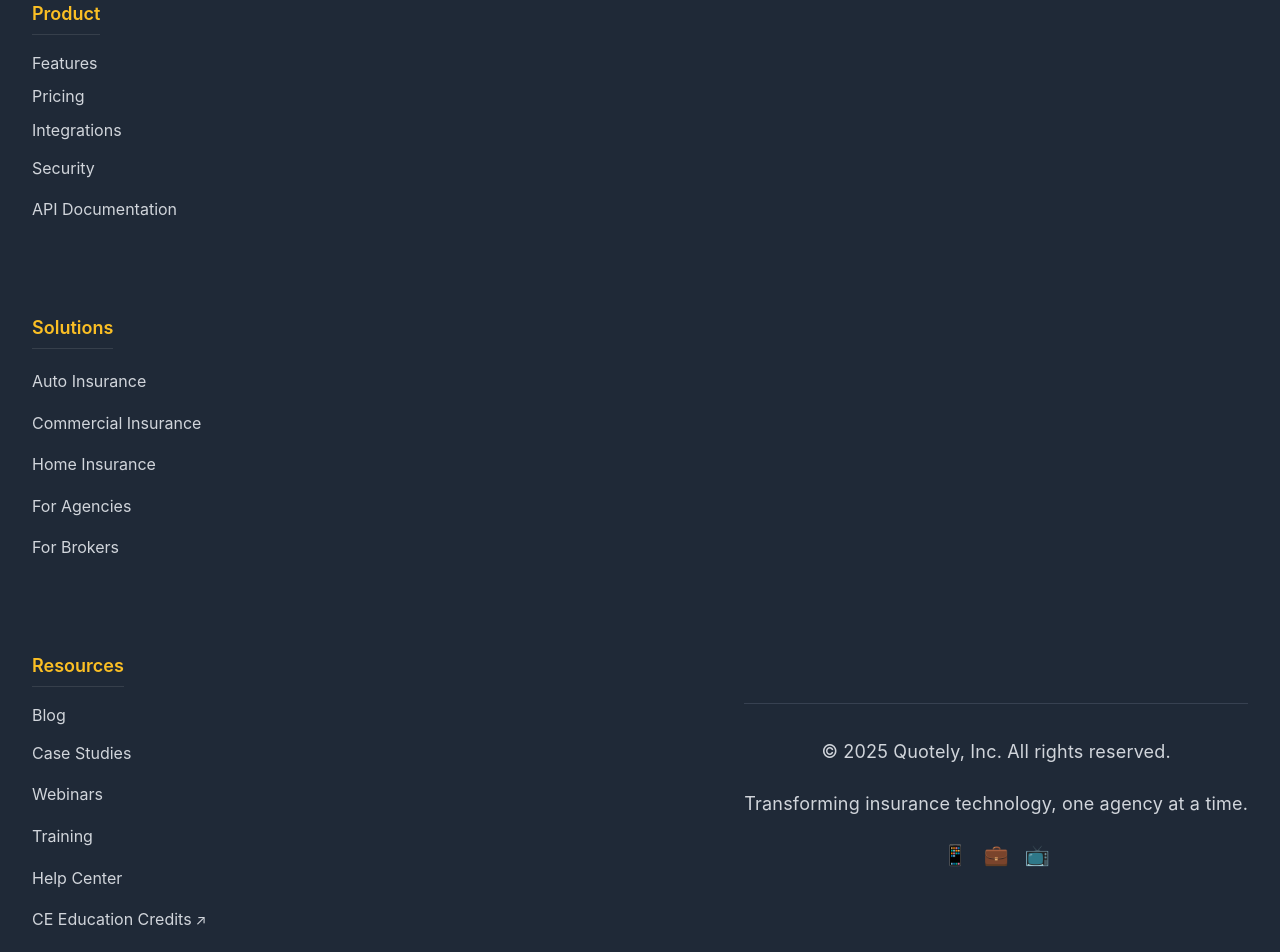
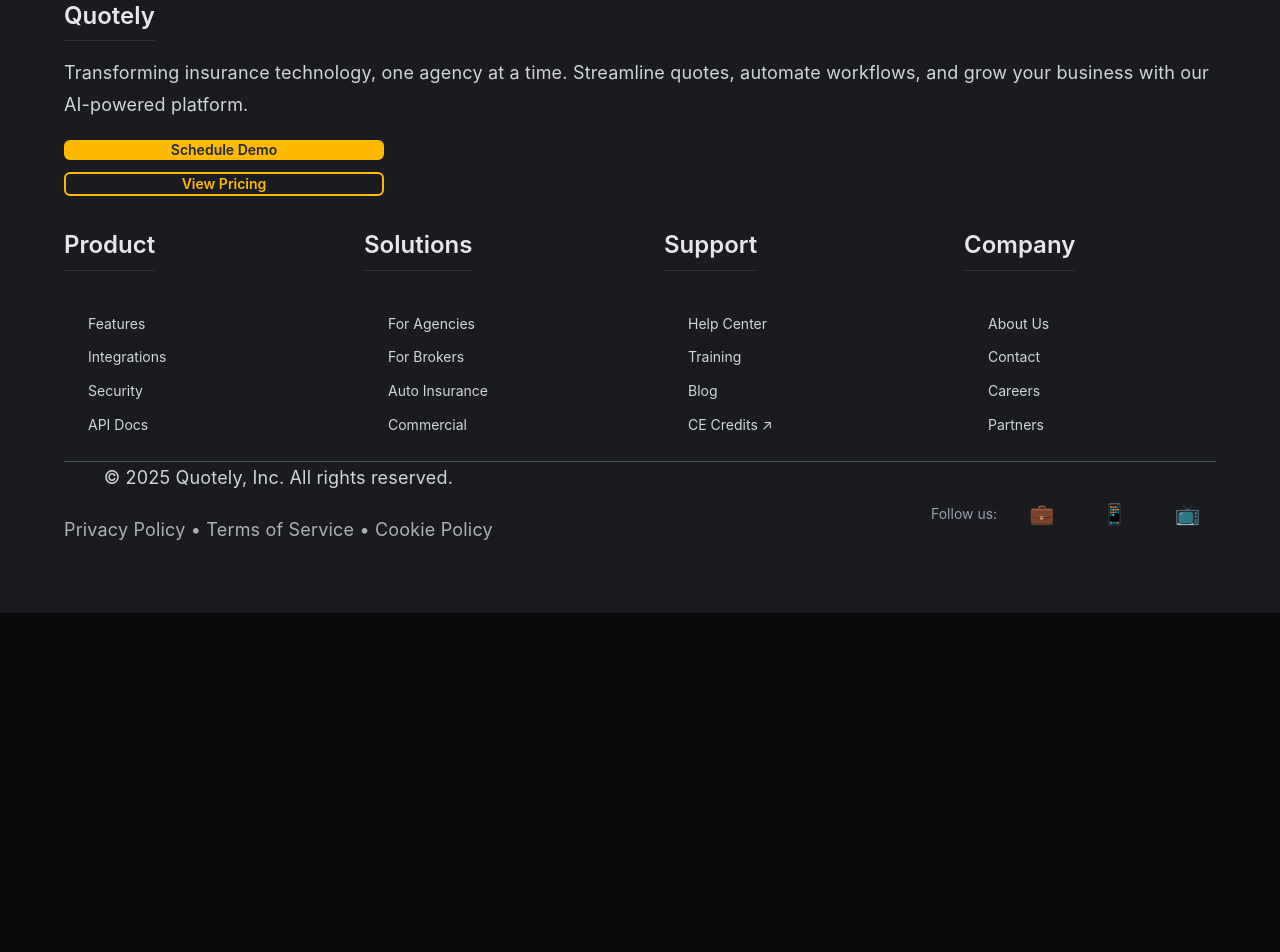
Before and after one commit to QuotelyInc/quotely-demo, a Next.js app: page /compare/vs-ezlynx in a window 1280 px wide. Shown: the part 5760-6712 px from the top of the page. After the commit the page ends 6373 px from the top, so only its background shows below. Built offline with nearby package versions, Linux system fonts and the light colour scheme; no server answers.

Commit message:
refactor: Simplify Footer component structure and enhance styling

```diff
--- a/components/Footer.tsx
+++ b/components/Footer.tsx
@@ -1,151 +1,75 @@
-'use client'
+"use client";
 
-import Link from 'next/link'
-import { useOTTOTracking } from './OTTOProvider'
+import Link from "next/link";
+import { useOTTOTracking } from "./OTTOProvider";
 
 interface FooterProps {
-  className?: string
+  className?: string;
 }
 
-export default function Footer({ className = '' }: FooterProps) {
-  const { trackUserAction } = useOTTOTracking()
+export default function Footer({ className = "" }: FooterProps) {
+  const { trackUserAction } = useOTTOTracking();
 
   const handleFooterLinkClick = (section: string, link: string) => {
-    trackUserAction('footer_link_clicked', {
+    trackUserAction("footer_link_clicked", {
       section: section,
-      link: link
-    })
-  }
+      link: link,
+    });
+  };
 
   return (
-    <>
-      <style jsx>{`
-        .footer {
-          background: #1f2937;
-          color: white;
-          padding: 50px 0 20px;
-        }
+    <footer className={`bg-gray-800 text-white py-12 px-5 ${className}`}>
+      <div className="max-w-screen-xl mx-auto">
+        {/* Primary Section - Company & CTAs */}
+        <div className="mb-8">
+          <h4 className="mb-6 text-amber-400 text-lg font-semibold">Quotely</h4>
+          <p className="text-gray-400 text-sm mb-6 leading-relaxed max-w-md">
+            Transforming insurance technology, one agency at a time. Streamline
+            quotes, automate workflows, and grow your business with our
+            AI-powered platform.
+          </p>
 
-        .footer-container {
-          max-width: 1200px;
-          margin: 0 auto;
-          padding: 0 20px;
-        }
+          <div className="flex flex-col gap-3 max-w-xs">
+            <Link
+              href="/demo"
+              className="bg-amber-400 text-gray-800 py-3 px-6 rounded-md text-sm font-semibold text-center transition-all duration-300 hover:bg-amber-500 hover:-translate-y-0.5"
+              onClick={() => handleFooterLinkClick("primary-cta", "demo")}
+            >
+              Schedule Demo
+            </Link>
+            <Link
+              href="/pricing"
+              className="bg-transparent text-amber-400 py-3 px-6 rounded-md text-sm font-semibold text-center transition-all duration-300 border-2 border-amber-400 hover:bg-amber-400 hover:text-gray-800"
+              onClick={() => handleFooterLinkClick("primary-cta", "pricing")}
+            >
+              View Pricing
+            </Link>
+          </div>
+        </div>
 
-        .footer-grid {
-          display: grid;
-          grid-template-columns: repeat(auto-fit, minmax(250px, 1fr));
-          gap: 2rem;
-          margin-bottom: 2rem;
-        }
-
-        .footer-section h4 {
-          margin-bottom: 1rem;
-          color: #fbbf24;
-          font-size: 1.125rem;
-          font-weight: 600;
-        }
-
-        .footer-section ul {
-          list-style: none;
-          margin: 0;
-          padding: 0;
-        }
-
-        .footer-section li {
-          margin-bottom: 0.5rem;
-        }
-
-        .footer-section a {
-          color: #d1d5db;
-          text-decoration: none;
-          transition: color 0.3s;
-          display: inline-block;
-          padding: 0.25rem 0;
-        }
-
-        .footer-section a:hover {
-          color: #fbbf24;
-        }
-
-        .footer-section p {
-          color: #d1d5db;
-          margin: 0 0 0.5rem 0;
-          line-height: 1.6;
-        }
-
-        .footer-bottom {
-          border-top: 1px solid #374151;
-          padding-top: 2rem;
-          text-align: center;
-        }
-
-        .footer-bottom p {
-          margin: 0 0 0.5rem 0;
-          color: #d1d5db;
-        }
-
-        .footer-bottom p:last-child {
-          opacity: 0.8;
-          font-size: 0.875rem;
-        }
-
-        .footer-social {
-          margin-top: 1rem;
-          display: flex;
-          gap: 1rem;
-          justify-content: center;
-        }
-
-        .social-link {
-          color: #d1d5db;
-          font-size: 1.25rem;
-          transition: color 0.3s;
-        }
-
-        .social-link:hover {
-          color: #fbbf24;
-        }
-
-        /* Responsive */
-        @media (max-width: 768px) {
-          .footer {
-            padding: 30px 0 20px;
-          }
-
-          .footer-grid {
-            grid-template-columns: 1fr;
-            gap: 1.5rem;
-          }
-        }
-      `}</style>
-
-      <footer className={`footer ${className}`}>
-        <div className="footer-container">
-          <div className="footer-grid">
-            <div className="footer-section">
-              <h4>Product</h4>
-              <ul>
+        <div className="grid grid-cols-2 md:grid-cols-4 gap-8 mb-8 lg:gap-12">
+          {/* Core Product Links */}
+          <div>
+            <h4 className="mb-6 text-amber-400 text-lg font-semibold">
+              Product
+            </h4>
+            <ul className="space-y-3">
               <li>
                 <Link
                   href="/#features"
-                    onClick={() => handleFooterLinkClick('product', 'features')}
+                  className="text-gray-300 text-sm leading-6 inline-block py-1 transition-colors duration-300 hover:text-amber-400 focus:outline-none focus:ring-2 focus:ring-amber-400 focus:ring-offset-2 focus:ring-offset-gray-800 rounded"
+                  onClick={() => handleFooterLinkClick("product", "features")}
                 >
                   Features
                 </Link>
               </li>
               <li>
                 <Link
-                    href="/pricing"
-                    onClick={() => handleFooterLinkClick('product', 'pricing')}
-                  >
-                    Pricing
-                  </Link>
-                </li>
-                <li>
-                  <Link
                   href="/#integrations"
-                    onClick={() => handleFooterLinkClick('product', 'integrations')}
+                  className="text-gray-300 text-sm leading-6 inline-block py-1 transition-colors duration-300 hover:text-amber-400 focus:outline-none focus:ring-2 focus:ring-amber-400 focus:ring-offset-2 focus:ring-offset-gray-800 rounded"
+                  onClick={() =>
+                    handleFooterLinkClick("product", "integrations")
+                  }
                 >
                   Integrations
                 </Link>
@@ -153,7 +77,8 @@ export default function Footer({ className = '' }: FooterProps) {
               <li>
                 <a
                   href="/features#security"
-                    onClick={() => handleFooterLinkClick('product', 'security')}
+                  className="text-gray-300 text-sm leading-6 inline-block py-1 transition-colors duration-300 hover:text-amber-400 focus:outline-none focus:ring-2 focus:ring-amber-400 focus:ring-offset-2 focus:ring-offset-gray-800 rounded"
+                  onClick={() => handleFooterLinkClick("product", "security")}
                 >
                   Security
                 </a>
@@ -161,21 +86,46 @@ export default function Footer({ className = '' }: FooterProps) {
               <li>
                 <a
                   href="/features#api"
-                    onClick={() => handleFooterLinkClick('product', 'api')}
+                  className="text-gray-300 text-sm leading-6 inline-block py-1 transition-colors duration-300 hover:text-amber-400 focus:outline-none focus:ring-2 focus:ring-amber-400 focus:ring-offset-2 focus:ring-offset-gray-800 rounded"
+                  onClick={() => handleFooterLinkClick("product", "api")}
                 >
-                    API Documentation
+                  API Docs
                 </a>
               </li>
             </ul>
           </div>
 
-            <div className="footer-section">
-              <h4>Solutions</h4>
-              <ul>
+          {/* User-Focused Solutions */}
+          <div>
+            <h4 className="mb-6 text-amber-400 text-lg font-semibold">
+              Solutions
+            </h4>
+            <ul className="space-y-3">
+              <li>
+                <a
+                  href="#agencies"
+                  className="text-gray-300 text-sm leading-6 inline-block py-1 transition-colors duration-300 hover:text-amber-400 focus:outline-none focus:ring-2 focus:ring-amber-400 focus:ring-offset-2 focus:ring-offset-gray-800 rounded"
+                  onClick={() => handleFooterLinkClick("solutions", "agencies")}
+                >
+                  For Agencies
+                </a>
+              </li>
+              <li>
+                <a
+                  href="#brokers"
+                  className="text-gray-300 text-sm leading-6 inline-block py-1 transition-colors duration-300 hover:text-amber-400 focus:outline-none focus:ring-2 focus:ring-amber-400 focus:ring-offset-2 focus:ring-offset-gray-800 rounded"
+                  onClick={() => handleFooterLinkClick("solutions", "brokers")}
+                >
+                  For Brokers
+                </a>
+              </li>
               <li>
                 <a
                   href="#auto-insurance"
-                    onClick={() => handleFooterLinkClick('solutions', 'auto-insurance')}
+                  className="text-gray-300 text-sm leading-6 inline-block py-1 transition-colors duration-300 hover:text-amber-400 focus:outline-none focus:ring-2 focus:ring-amber-400 focus:ring-offset-2 focus:ring-offset-gray-800 rounded"
+                  onClick={() =>
+                    handleFooterLinkClick("solutions", "auto-insurance")
+                  }
                 >
                   Auto Insurance
                 </a>
@@ -183,203 +133,151 @@ export default function Footer({ className = '' }: FooterProps) {
               <li>
                 <a
                   href="#commercial"
-                    onClick={() => handleFooterLinkClick('solutions', 'commercial')}
+                  className="text-gray-300 text-sm leading-6 inline-block py-1 transition-colors duration-300 hover:text-amber-400 focus:outline-none focus:ring-2 focus:ring-amber-400 focus:ring-offset-2 focus:ring-offset-gray-800 rounded"
+                  onClick={() =>
+                    handleFooterLinkClick("solutions", "commercial")
+                  }
                 >
-                    Commercial Insurance
-                  </a>
-                </li>
-                <li>
-                  <a
-                    href="#home-insurance"
-                    onClick={() => handleFooterLinkClick('solutions', 'home-insurance')}
-                  >
-                    Home Insurance
-                  </a>
-                </li>
-                <li>
-                  <a
-                    href="#agencies"
-                    onClick={() => handleFooterLinkClick('solutions', 'agencies')}
-                  >
-                    For Agencies
-                  </a>
-                </li>
-                <li>
-                  <a
-                    href="#brokers"
-                    onClick={() => handleFooterLinkClick('solutions', 'brokers')}
-                  >
-                    For Brokers
+                  Commercial
                 </a>
               </li>
             </ul>
           </div>
 
-            <div className="footer-section">
-              <h4>Resources</h4>
-              <ul>
+          {/* Support & Learning */}
+          <div>
+            <h4 className="mb-6 text-amber-400 text-lg font-semibold">
+              Support
+            </h4>
+            <ul className="space-y-3">
+              <li>
+                <a
+                  href="#support"
+                  className="text-gray-300 text-sm leading-6 inline-block py-1 transition-colors duration-300 hover:text-amber-400 focus:outline-none focus:ring-2 focus:ring-amber-400 focus:ring-offset-2 focus:ring-offset-gray-800 rounded"
+                  onClick={() =>
+                    handleFooterLinkClick("support", "help-center")
+                  }
+                >
+                  Help Center
+                </a>
+              </li>
+              <li>
+                <a
+                  href="#training"
+                  className="text-gray-300 text-sm leading-6 inline-block py-1 transition-colors duration-300 hover:text-amber-400 focus:outline-none focus:ring-2 focus:ring-amber-400 focus:ring-offset-2 focus:ring-offset-gray-800 rounded"
+                  onClick={() => handleFooterLinkClick("support", "training")}
+                >
+                  Training
+                </a>
+              </li>
               <li>
                 <Link
                   href="/blog"
-                    onClick={() => handleFooterLinkClick('resources', 'blog')}
+                  className="text-gray-300 text-sm leading-6 inline-block py-1 transition-colors duration-300 hover:text-amber-400 focus:outline-none focus:ring-2 focus:ring-amber-400 focus:ring-offset-2 focus:ring-offset-gray-800 rounded"
+                  onClick={() => handleFooterLinkClick("support", "blog")}
                 >
                   Blog
                 </Link>
               </li>
               <li>
                 <a
-                    href="#case-studies"
-                    onClick={() => handleFooterLinkClick('resources', 'case-studies')}
-                  >
-                    Case Studies
-                  </a>
-                </li>
-                <li>
-                  <a
-                    href="#webinars"
-                    onClick={() => handleFooterLinkClick('resources', 'webinars')}
-                  >
-                    Webinars
-                  </a>
-                </li>
-                <li>
-                  <a
-                    href="#training"
-                    onClick={() => handleFooterLinkClick('resources', 'training')}
-                  >
-                    Training
-                  </a>
-                </li>
-                <li>
-                  <a
-                    href="#support"
-                    onClick={() => handleFooterLinkClick('resources', 'support')}
-                  >
-                    Help Center
-                  </a>
-                </li>
-                <li>
-                  <a
                   href="https://www.xcelsolutions.com/"
                   target="_blank"
                   rel="noopener noreferrer"
-                    onClick={() => handleFooterLinkClick('resources', 'ce-credits')}
-                    style={{display: 'flex', alignItems: 'center', gap: '0.25rem'}}
+                  className="text-gray-300 text-sm leading-6 inline-block py-1 transition-colors duration-300 hover:text-amber-400 focus:outline-none focus:ring-2 focus:ring-amber-400 focus:ring-offset-2 focus:ring-offset-gray-800 rounded"
+                  onClick={() => handleFooterLinkClick("support", "ce-credits")}
                 >
-                    CE Education Credits
-                    <span style={{fontSize: '0.875rem'}}>↗</span>
+                  CE Credits ↗
                 </a>
               </li>
             </ul>
           </div>
 
-            <div className="footer-section">
-              <h4>Company</h4>
-              <ul>
+          {/* Company & Legal */}
+          <div>
+            <h4 className="mb-6 text-amber-400 text-lg font-semibold">
+              Company
+            </h4>
+            <ul className="space-y-3">
               <li>
                 <Link
                   href="/about"
-                    onClick={() => handleFooterLinkClick('company', 'about')}
+                  className="text-gray-300 text-sm leading-6 inline-block py-1 transition-colors duration-300 hover:text-amber-400 focus:outline-none focus:ring-2 focus:ring-amber-400 focus:ring-offset-2 focus:ring-offset-gray-800 rounded"
+                  onClick={() => handleFooterLinkClick("company", "about")}
                 >
                   About Us
                 </Link>
               </li>
               <li>
                 <a
+                  href="#contact"
+                  className="text-gray-300 text-sm leading-6 inline-block py-1 transition-colors duration-300 hover:text-amber-400 focus:outline-none focus:ring-2 focus:ring-amber-400 focus:ring-offset-2 focus:ring-offset-gray-800 rounded"
+                  onClick={() => handleFooterLinkClick("company", "contact")}
+                >
+                  Contact
+                </a>
+              </li>
+              <li>
+                <a
                   href="#careers"
-                    onClick={() => handleFooterLinkClick('company', 'careers')}
+                  className="text-gray-300 text-sm leading-6 inline-block py-1 transition-colors duration-300 hover:text-amber-400 focus:outline-none focus:ring-2 focus:ring-amber-400 focus:ring-offset-2 focus:ring-offset-gray-800 rounded"
+                  onClick={() => handleFooterLinkClick("company", "careers")}
                 >
                   Careers
                 </a>
               </li>
               <li>
                 <a
-                    href="#contact"
-                    onClick={() => handleFooterLinkClick('company', 'contact')}
-                  >
-                    Contact
-                  </a>
-                </li>
-                <li>
-                  <a
-                    href="#press"
-                    onClick={() => handleFooterLinkClick('company', 'press')}
-                  >
-                    Press
-                  </a>
-                </li>
-                <li>
-                  <a
                   href="#partners"
-                    onClick={() => handleFooterLinkClick('company', 'partners')}
+                  className="text-gray-300 text-sm leading-6 inline-block py-1 transition-colors duration-300 hover:text-amber-400 focus:outline-none focus:ring-2 focus:ring-amber-400 focus:ring-offset-2 focus:ring-offset-gray-800 rounded"
+                  onClick={() => handleFooterLinkClick("company", "partners")}
                 >
                   Partners
                 </a>
               </li>
             </ul>
           </div>
-
-            <div className="footer-section">
-              <h4>Get Started</h4>
-              <p>Ready to transform your insurance agency?</p>
-              <ul>
-                <li>
-                  <Link
-                    href="/demo"
-                    onClick={() => handleFooterLinkClick('get-started', 'demo')}
-                  >
-                    Schedule Demo
-                  </Link>
-                </li>
-                <li>
-                  <a
-                    href="#trial"
-                    onClick={() => handleFooterLinkClick('get-started', 'trial')}
-                  >
-                    Start Free Trial
-                  </a>
-                </li>
-                <li>
-                  <a
-                    href="#migration"
-                    onClick={() => handleFooterLinkClick('get-started', 'migration')}
-                  >
-                    Migration Help
-                  </a>
-                </li>
-              </ul>
-            </div>
         </div>
 
-          <div className="footer-bottom">
-            <p>© 2025 Quotely, Inc. All rights reserved.</p>
-            <p>Transforming insurance technology, one agency at a time.</p>
+        <div className="border-t border-gray-600 pt-8 flex flex-col lg:flex-row justify-between items-center gap-6">
+          <div className="text-center lg:text-left">
+            <p className="text-gray-300 mb-1">
+              © 2025 Quotely, Inc. All rights reserved.
+            </p>
+            <p className="text-gray-400 text-sm opacity-80">
+              Privacy Policy • Terms of Service • Cookie Policy
+            </p>
+          </div>
 
-            <div className="footer-social">
+          <div className="flex items-center gap-4">
+            <span className="text-gray-400 text-sm mr-2">Follow us:</span>
+            <a
+              href="https://www.linkedin.com/company/quotely"
+              target="_blank"
+              rel="noopener noreferrer"
+              className="text-gray-300 text-xl p-2 rounded transition-all duration-300 hover:text-amber-400 hover:bg-amber-400/10 focus:outline-none focus:ring-2 focus:ring-amber-400 focus:ring-offset-2 focus:ring-offset-gray-800"
+              onClick={() => handleFooterLinkClick("social", "linkedin")}
+              aria-label="Follow us on LinkedIn"
+            >
+              💼
+            </a>
             <a
               href="https://twitter.com/quotely"
               target="_blank"
               rel="noopener noreferrer"
-                className="social-link"
-                onClick={() => handleFooterLinkClick('social', 'twitter')}
+              className="text-gray-300 text-xl p-2 rounded transition-all duration-300 hover:text-amber-400 hover:bg-amber-400/10 focus:outline-none focus:ring-2 focus:ring-amber-400 focus:ring-offset-2 focus:ring-offset-gray-800"
+              onClick={() => handleFooterLinkClick("social", "twitter")}
+              aria-label="Follow us on Twitter"
             >
               📱
-              </a>
-              <a
-                href="https://www.linkedin.com/company/quotely"
-                target="_blank"
-                rel="noopener noreferrer"
-                className="social-link"
-                onClick={() => handleFooterLinkClick('social', 'linkedin')}
-              >
-                💼
             </a>
             <a
               href="https://www.youtube.com/@quotely"
               target="_blank"
               rel="noopener noreferrer"
-                className="social-link"
-                onClick={() => handleFooterLinkClick('social', 'youtube')}
+              className="text-gray-300 text-xl p-2 rounded transition-all duration-300 hover:text-amber-400 hover:bg-amber-400/10 focus:outline-none focus:ring-2 focus:ring-amber-400 focus:ring-offset-2 focus:ring-offset-gray-800"
+              onClick={() => handleFooterLinkClick("social", "youtube")}
+              aria-label="Subscribe to our YouTube channel"
             >
               📺
             </a>
@@ -387,6 +285,5 @@ export default function Footer({ className = '' }: FooterProps) {
         </div>
       </div>
     </footer>
-    </>
-  )
+  );
 }
```
Lines whose indentation alone changed are shown as unchanged.
